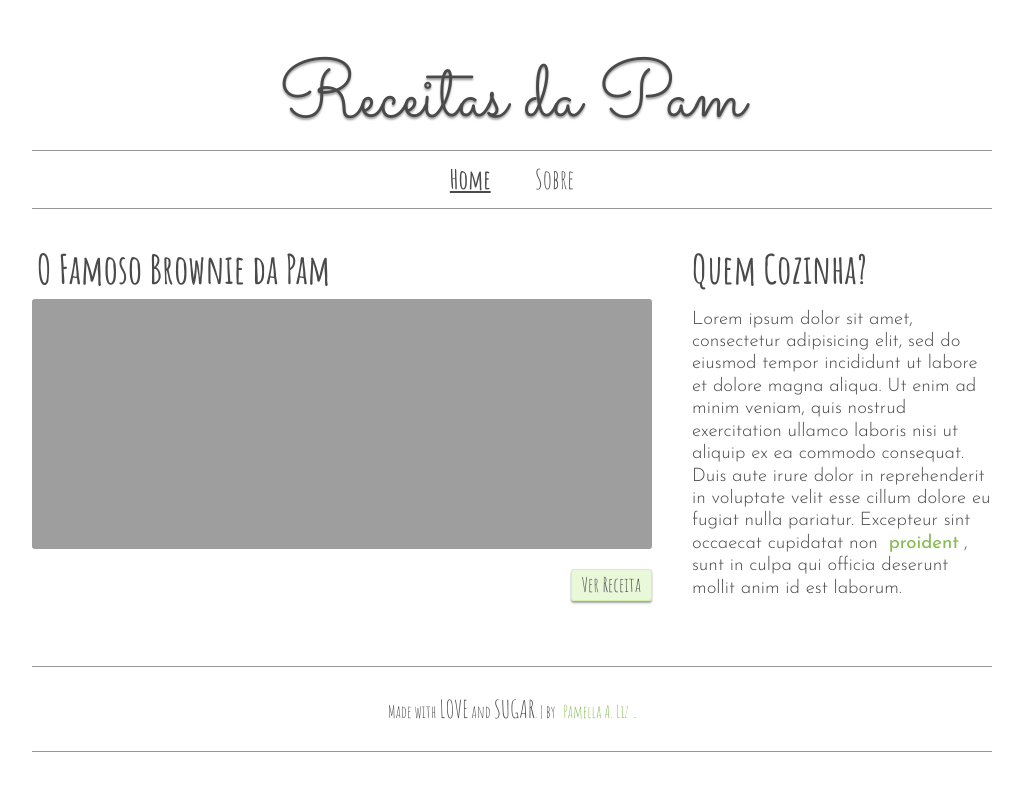
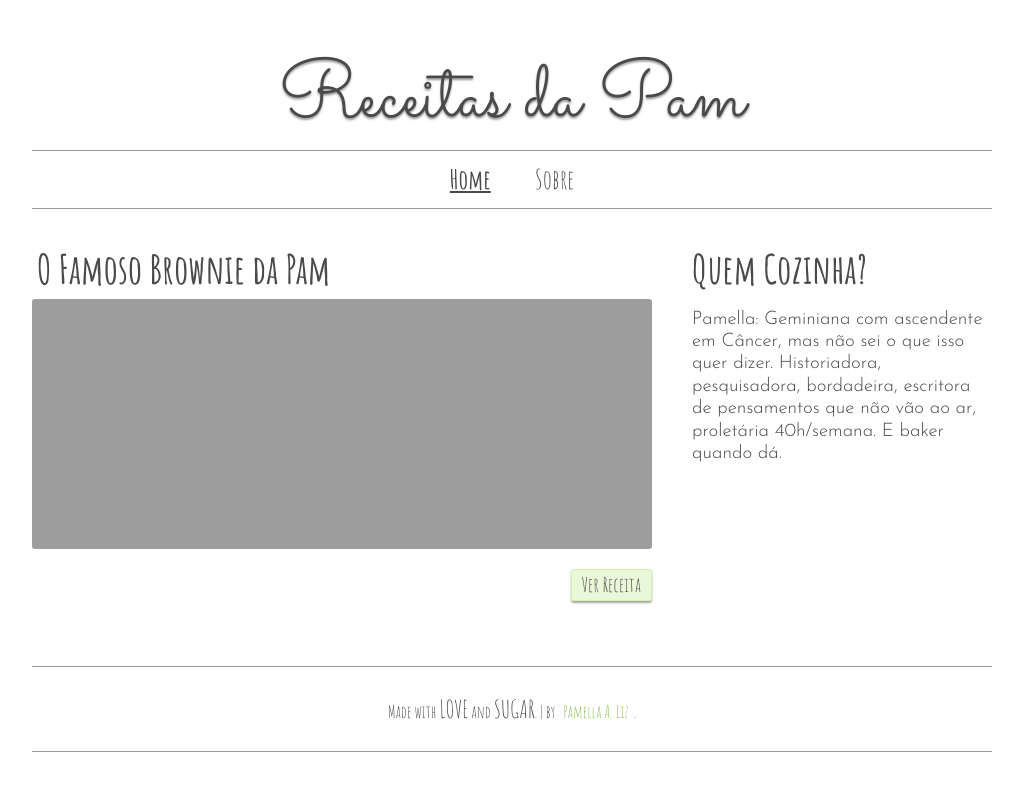
Before and after one commit to pamellaliz/pamellaliz.github.io, a Jekyll site: the page built from index.html, in a window 1280 px wide. Shown: the top 791 px of the page, without its empty margins (128-1151 px from the left). Built offline with Jekyll 4.4.1, drawn with Linux system fonts in a browser that asks for light colours.

Commit message:
Atualizando descrição do quem escreve

```diff
--- a/_includes/miniBio.html
+++ b/_includes/miniBio.html
@@ -1,7 +1,7 @@
 <div class="about">
 	<h2>Quem Cozinha?</h2>
 	<div class="aboutContent">
-		<p>Lorem ipsum dolor sit amet, consectetur adipisicing elit, sed do eiusmod tempor incididunt ut labore et dolore magna aliqua. Ut enim ad minim veniam, quis nostrud exercitation ullamco laboris nisi ut aliquip ex ea commodo consequat. Duis aute irure dolor in reprehenderit in voluptate velit esse cillum dolore eu fugiat nulla pariatur. Excepteur sint occaecat cupidatat non <a href="#">proident</a>, sunt in culpa qui officia deserunt mollit anim id est laborum.</p>
+		<p>Pamella: Geminiana com ascendente em Câncer, mas não sei o que isso quer dizer. Historiadora, pesquisadora, bordadeira, escritora de pensamentos que não vão ao ar, proletária 40h/semana. E baker quando dá.</p>
 	</div><!-- .aboutContent -->
 	<div class="cta hide">
 		<a href="#">Leia Mais</a>
```
